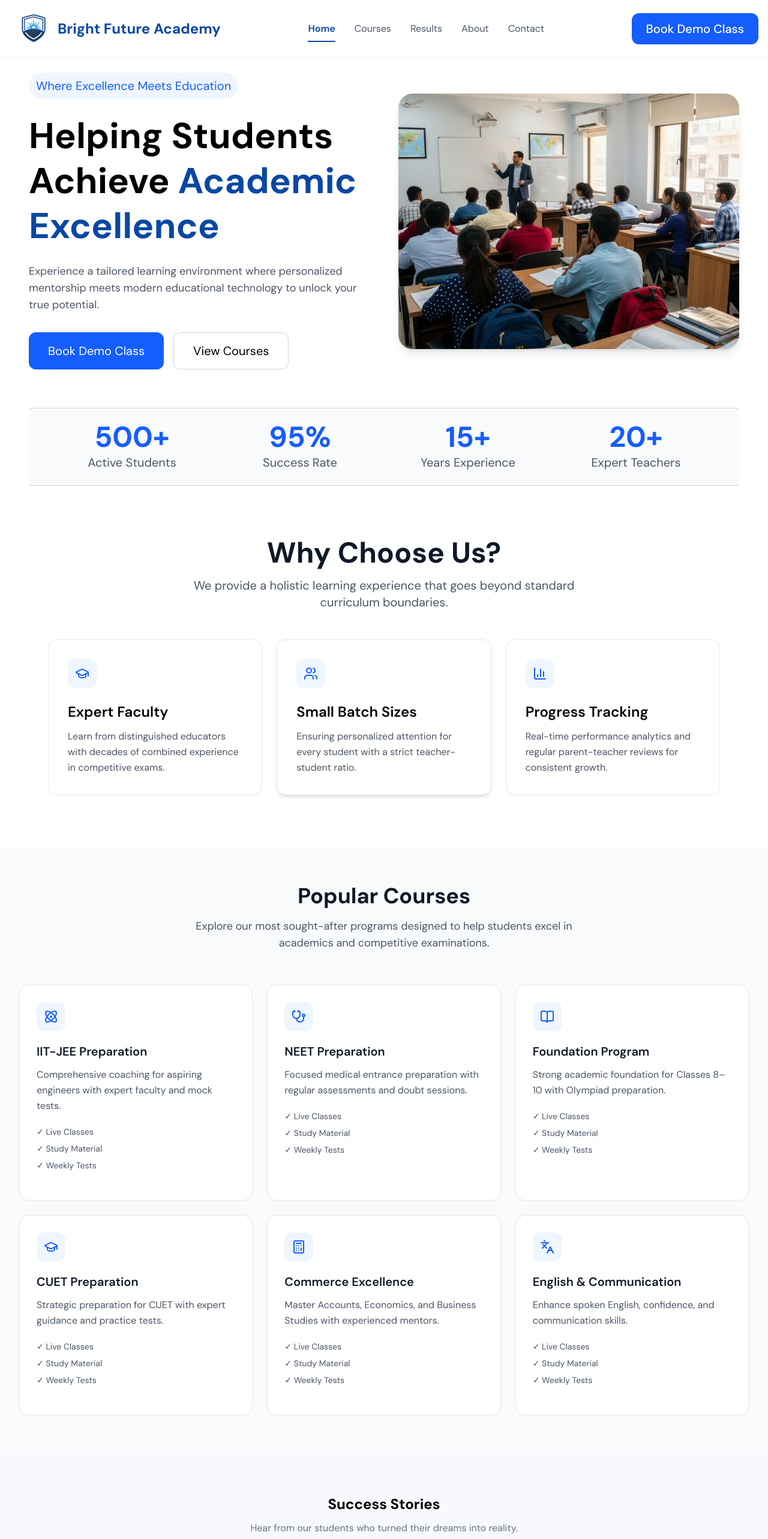
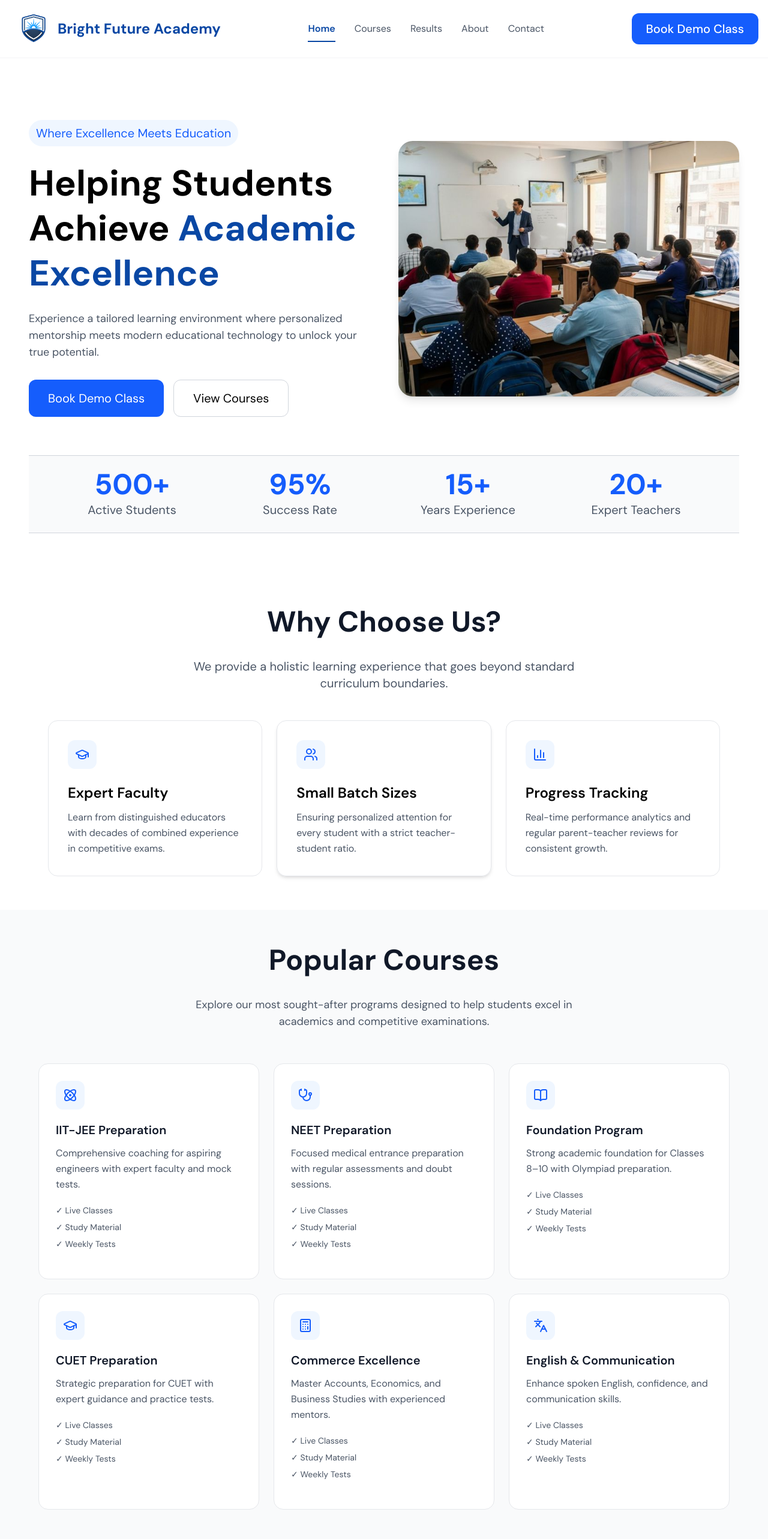
Before and after one commit to diyameghani26/Academy-landing-page, a React (Vite) app: page / in a window 1280 px wide. Shown: the top 2566 px of the page at 60% size. Built offline with nearby package versions, Linux system fonts and the light colour scheme; a web font is replaced by a local one.

Commit message:
small ui improvement

```diff
--- a/src/Components/About.jsx
+++ b/src/Components/About.jsx
@@ -23,9 +23,9 @@ export default function FAQ() {
   const [open, setOpen] = useState(0);
 
   return (
-    <section className="  md:py-15 bg-[#F7F9FC]">
+    <section className=" py-12 md:py-15 bg-[#F7F9FC]">
       <div className="max-w-4xl mx-auto px-5">
-        <h2 className="text-4xl font-bold text-center mb-12">
+        <h2 className="text-3xl font-bold text-center mb-12">
           Frequently Asked Questions
         </h2>
 
--- a/src/Components/Courses.jsx
+++ b/src/Components/Courses.jsx
@@ -42,23 +42,23 @@ export default function Courses() {
   ];
 
   return (
-    <section className=" md:py-15 px-4 sm:px-6 lg:px-8 bg-gray-50">
+    <section className="py-12 md:py-15  sm:px-6 lg:px-8 bg-gray-50">
       <div className="max-w-7xl mx-auto">
 
         {/* Heading */}
         <div className="text-center mb-14">
-          <h2 className="text-2xl md:text-4xl font-bold text-gray-900 mb-4">
+          <h2 className="text-3xl md:text-4xl lg:text-5xl font-bold text-gray-900 mb-4">
             Popular Courses
           </h2>
 
-          <p className="max-w-2xl mx-auto text-gray-600 md:text-lg">
+          <p className="max-w-2xl mx-auto text-gray-600 md:text-lg md:mt-9">
             Explore our most sought-after programs designed to help students
             excel in academics and competitive examinations.
           </p>
         </div>
 
         {/* Courses Grid */}
-        <div className="grid grid-cols-1 md:grid-cols-2 lg:grid-cols-3 gap-6">
+        <div className="grid grid-cols-1 md:grid-cols-2 lg:grid-cols-3 gap-6 px-8">
           {courses.map((course, index) => (
             <div
               key={index}
--- a/src/Components/Footer.jsx
+++ b/src/Components/Footer.jsx
@@ -16,19 +16,19 @@ export default function Footer() {
    <footer className="bg-[#F7F9FC] pt-16 lg:pt-20">
       <div className="max-w-7xl mx-auto px-5 sm:px-6 lg:px-8">
         {/* Top Footer */}
-        <div className="grid grid-cols-1 sm:grid-cols-2 lg:grid-cols-3 gap-12 lg:gap-16 pb-14">
+        <div className="grid grid-cols-1 sm:grid-cols-2 lg:grid-cols-3 gap-12 lg:gap-50 pb-14">
 
           {/* Left Section */}
           <div>
             {/* Logo */}
-            <div className="flex items-center gap-3">
+            <div className="flex items-center ">
               <img
                 src="./logo.png"
                 alt="Bright Future Academy"
-                className="w-14 h-14 sm:w-16 sm:h-16 lg:w-20 lg:h-20 object-contain shrink-0"
+                className="w-14 h-14 sm:w-16 sm:h-16 lg:w-20 lg:h-20 object-contain shrink-0 lg:-mt-5"
               />
 
-              <h2 className="text-xl sm:text-2xl font-bold text-blue-600 leading-tight">
+              <h2 className="text-xl sm:text-2xl font-bold text-blue-600 leading-tight lg:-mt-7">
                 Bright Future Academy
               </h2>
             </div>
--- a/src/Components/Home.jsx
+++ b/src/Components/Home.jsx
@@ -7,12 +7,12 @@ import {
 
 const Home = () => {
   return (
-   <section className="px-6 lg:px-12 py-5 lg:py-6">
+   <section className="px-6 lg:px-12   ">
   <div className="max-w-7xl mx-auto">
     <div className="grid lg:grid-cols-2 gap-12 items-center">
 
    {/* left */}
-      <div>
+      <div className='mt-30 lg:mt-50'>
         <span className="inline-flex items-center gap-2 rounded-full bg-blue-50 text-blue-600 px-3 py-2 md:text-xl text-sm ">
            Where Excellence Meets Education
         </span>
@@ -26,7 +26,7 @@ const Home = () => {
           </span>
         </h1>
 
-        <p className=" mt-2 md:mt-6 text-gray-600  text-sm md:text-lg max-w-xl">
+        <p className=" mt-4 md:mt-6 text-gray-600  text-base md:text-lg max-w-xl">
           Experience a tailored learning environment where
           personalized mentorship meets modern educational
           technology to unlock your true potential.
@@ -48,7 +48,7 @@ const Home = () => {
         <img
           src="./coaching.jpg"
           alt="Students Learning"
-          className="w-full rounded-3xl shadow-lg"
+          className="w-full rounded-3xl shadow-lg  lg:mt-50"
         />
       </div>
 
@@ -82,16 +82,16 @@ const Home = () => {
   </div>
 </section>
 
-<section className="py-16 px-4 sm:px-6 lg:px-8">
+<section className="py-14 px-4 sm:px-6 lg:px-8">
   <div className="max-w-7xl mx-auto">
 
     {/* Heading */}
-    <div className="text-center md:mt-6 mb-12">
-      <h2 className="text-2xl md:text-5xl font-bold text-gray-900 mb-4">
+    <div className="text-center md:mt-17  mb-12">
+      <h2 className="text-3xl md:text-5xl font-bold text-gray-900 mb-4">
         Why Choose Us?
       </h2>
 
-      <p className="max-w-2xl md:text-xl mx-auto text-gray-600">
+      <p className="max-w-2xl md:text-xl  mx-auto md:mt-9 text-gray-600">
         We provide a holistic learning experience that goes beyond
         standard curriculum boundaries.
       </p>
--- a/src/Components/Nav.jsx
+++ b/src/Components/Nav.jsx
@@ -18,7 +18,7 @@ export default function Navbar() {
 ];
 
   return (
-    <header className="w-full bg-white border-b border-gray-100">
+    <header className="w-full fixed bg-white border-b border-gray-100">
       <div className="w-full py-3  md:px-6 lg:px-4 lg:py-4">
         <nav className="h-16 flex items-center justify-between">
 
@@ -77,7 +77,7 @@ export default function Navbar() {
 
         {/* Mobile Menu */}
         {isOpen && (
-          <div className="lg:hidden  text-center  ">
+          <div className="lg:hidden bg-gray-100 text-center  py-6">
 
 <ul className="flex flex-col text-center gap-5">
   {navLinks.map((link) => (
--- a/src/Components/Testimonials.jsx
+++ b/src/Components/Testimonials.jsx
@@ -29,15 +29,15 @@ export default function Testimonials() {
     <section className=" py-7 md:py-18 bg-[#F7F9FC]">
       <div className="max-w-7xl mx-auto px-5">
 
-        <h2 className="text-2xl font-bold text-center">
+        <h2 className="text-3xl md:text-4xl lg:text-5xl font-bold text-center">
           Success Stories
         </h2>
 
-        <p className="text-gray-500 text-center mt-3 mb-14">
+        <p className="text-gray-500 text-center mt-3 mb-10">
           Hear from our students who turned their dreams into reality.
         </p>
 
-        <div className="grid md:grid-cols-2 lg:grid-cols-3 gap-8">
+        <div className="grid md:grid-cols-2 lg:grid-cols-3 gap-8 px-6">
           {testimonials.map((item, index) => (
             <div
               key={index}
```
